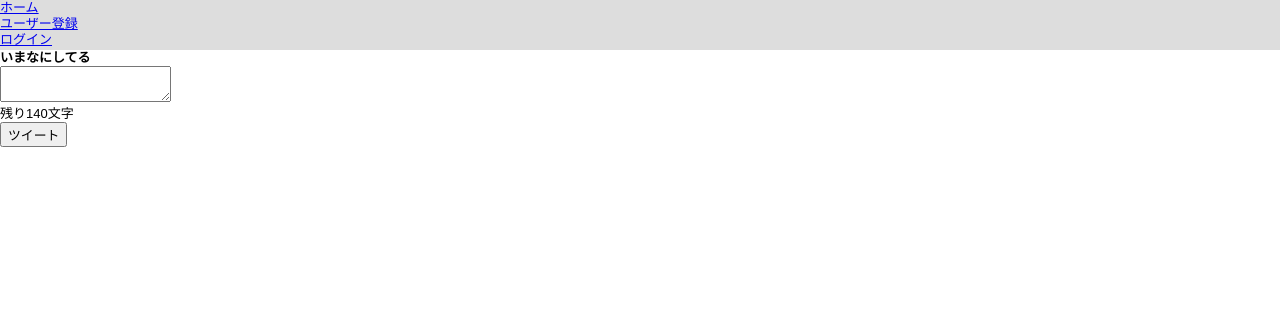
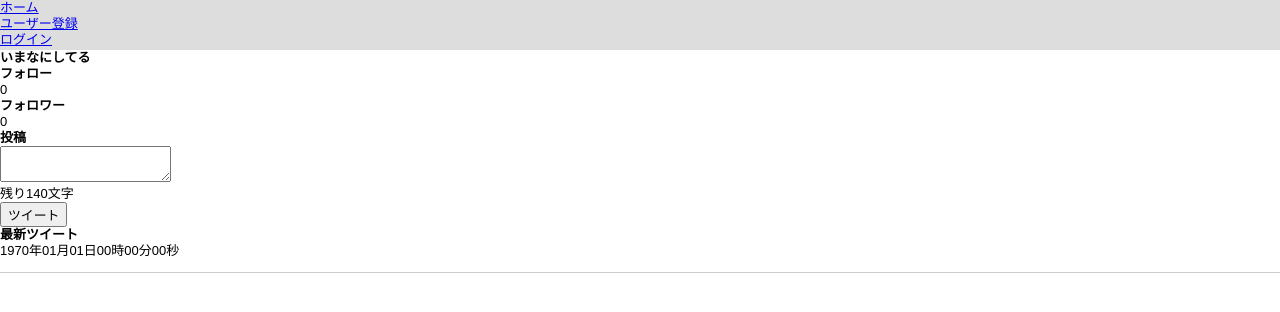
Before and after one commit to kakenn/lab_skillup, a CakePHP app: the page made by app/View/Tweet/index.ctp in a window 1280 px wide. Shown: the top 312 px of the page. Run offline with PHP 8.4 and a stand-in for CakePHP, Linux system fonts and the light colour scheme; the template is opened without the code that fills it, so the values that code supplies are empty; form fields are guessed from the names that the template uses; some libraries are stand-ins or nearby versions.

Commit message:
ユーザー情報の表示 ユーザー情報のヒモ付 フォロー、フォロワー、投稿数を取ってくる関数を追加

```diff
--- a/app/Controller/TweetController.php
+++ b/app/Controller/TweetController.php
@@ -21,8 +21,10 @@ class TweetController extends AppController {
 			}
 		}
 		//ツイート表示部分の処理
-		//$userInfo = $this->User->getUser($this->Auth->user('id'));
+		$userInfo = $this->User->getUser($this->Auth->user('id'));
+		$userInfo['Connection'] = $this->User->getConnection($this->Auth->user('id'));
 		$tweetData = $this->Tweet->getTweets($this->Auth->user('id'),$page);
+		$this->set('userInfo',$userInfo);
 		$this->set('tweetData',$tweetData);
 		$this->set('page',$page);
 	}
--- a/app/View/Tweet/index.ctp
+++ b/app/View/Tweet/index.ctp
@@ -1,4 +1,13 @@
 <h1>いまなにしてる</h1>
+<div id="userInfo">
+	<h2><?php echo $userInfo['User']['username']; ?></h2>
+	<h3>フォロー</h3>
+	<p class="follow"><?php echo count($userInfo['Connection']['follow']) ?></p>
+	<h3>フォロワー</h3>
+	<p class="follower"><?php echo count($userInfo['Connection']['follower']) ?></p>
+	<h3>投稿</h3>
+	<p class="follower"><?php echo $userInfo['Connection']['count'] ?></p>
+</div>
 <?php echo $this->Html->script('script'); ?>
 <?php echo $this->Form->create('Tweet'); ?>
 <?php echo $this->Session->flash(); ?>
@@ -7,6 +16,16 @@
 <p>残り<span id="strNum">140</span>文字</p>
 <?php echo $this->Form->submit('ツイート',array('id'=>'tweetBtn')); ?>
 <?php echo $this->Form->end(); ?>
+<div id="newTweet">
+	<h2>最新ツイート</h2>
+	<p class="text">
+		<?php echo $userInfo['Tweet'][0]['text']; ?>
+	</p>
+	<p class="date">
+		<?php echo date('Y年m月d日H時i分s秒',strtotime($userInfo['Tweet'][0]['created'])) ?>
+	</p>
+</div>
+<hr>
 <ul id="tweetList">
 	<?php foreach ($tweetData['res'] as $value) : ?>
 		<li>
```
Also changed, not shown: app/Model/User.php (+30 -4 lines).
